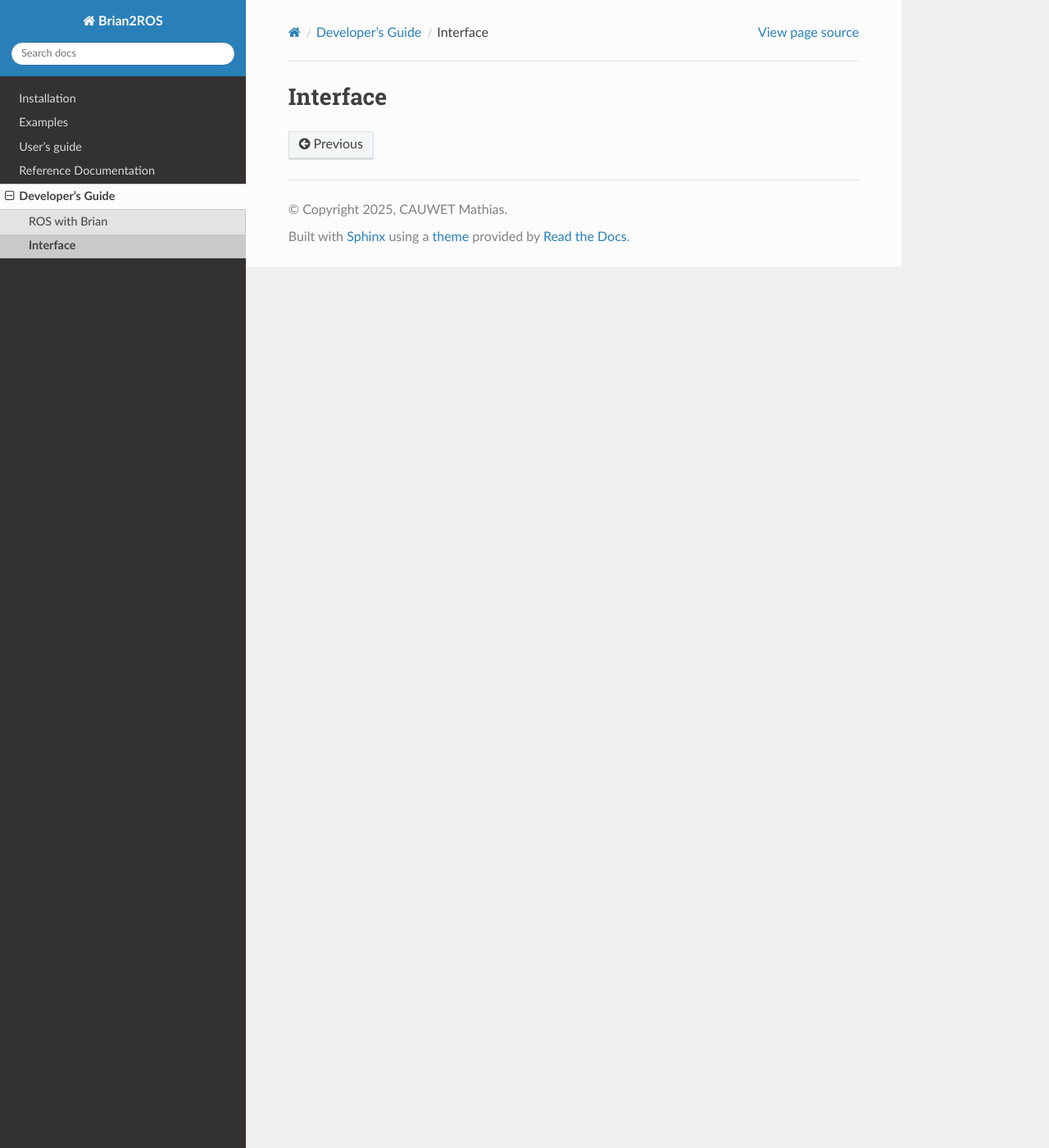
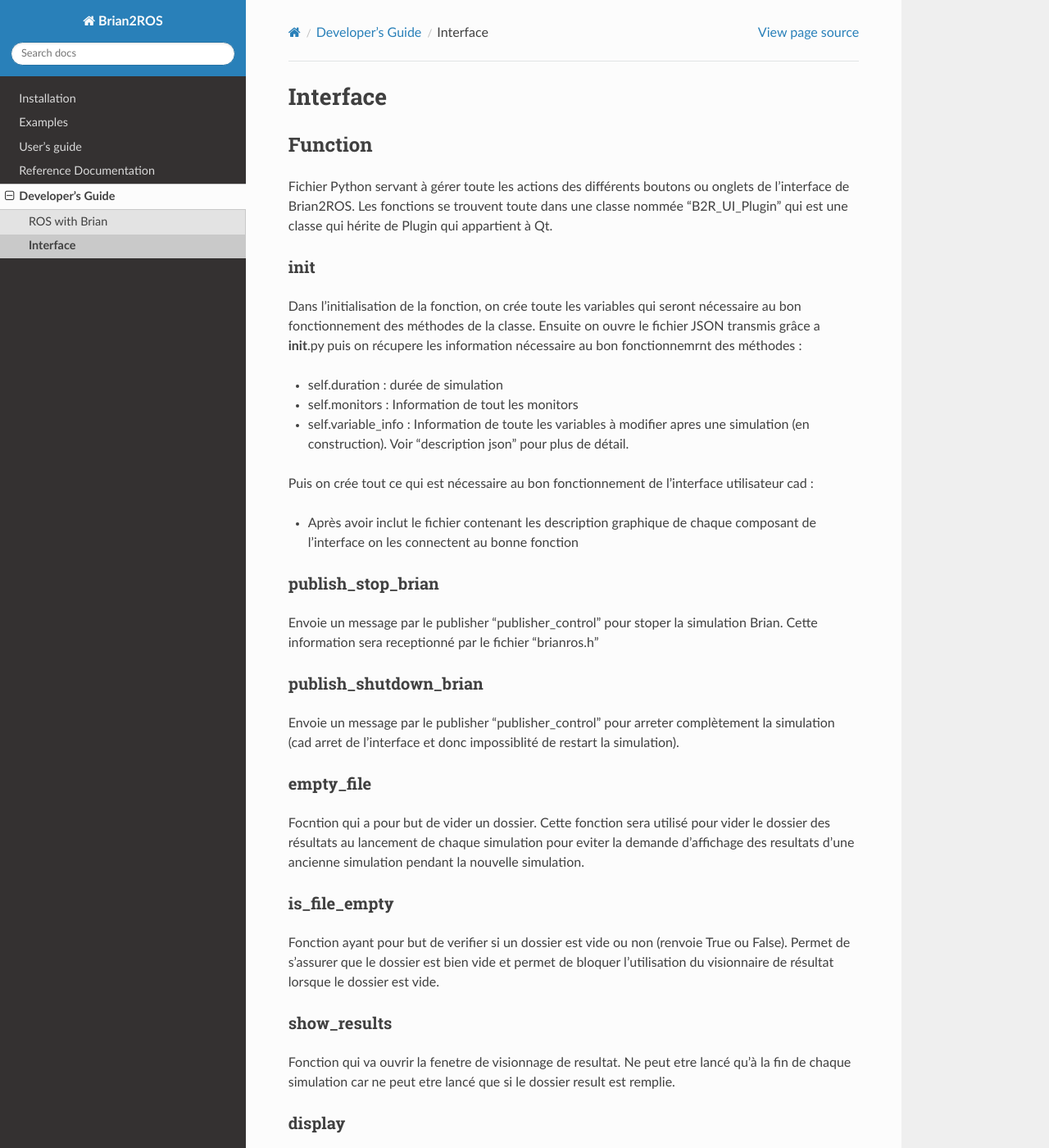
Before and after one commit to brian-team/brian2ros, a Sphinx documentation site: the page built from docs/dev_guide/interface.md, in a window 1280 px wide and 1400 px high. Shown: the whole window at 82% size. Built offline with Sphinx 7.4.7 and the Read the Docs theme 3.1.0, drawn with Linux system fonts in a browser that asks for light colours; pages that are not in the unit, such as notebooks, are missing from menus; some of the changed text lies outside the part shown.

Commit message:
feat: Update interface documentation to include detailed function descriptions and initialization process for B2R_UI_Plugin

```diff
--- a/docs/dev_guide/interface.md
+++ b/docs/dev_guide/interface.md
@@ -1 +1,42 @@
 # Interface
+
+## Function
+
+Fichier Python servant à gérer toute les actions des différents boutons ou onglets de l'interface de Brian2ROS.
+Les fonctions se trouvent toute dans une classe nommée "B2R_UI_Plugin" qui est une classe qui hérite de Plugin qui appartient à Qt.
+
+### __init__
+
+Dans l'initialisation de la fonction, on crée toute les variables qui seront nécessaire au bon fonctionnement des méthodes de la classe.
+Ensuite on ouvre le fichier JSON transmis grâce a __init__.py puis on récupere les information nécessaire au bon fonctionnemrnt des méthodes :
+- self.duration : durée de simulation
+- self.monitors : Information de tout les monitors
+- self.variable_info : Information de toute les variables à modifier apres une simulation (en construction).
+Voir "description json" pour plus de détail.
+
+Puis on crée tout ce qui est nécessaire au bon fonctionnement de l'interface utilisateur cad :
+- Après avoir inclut le fichier contenant les description graphique de chaque composant de l'interface on les connectent au bonne fonction
+
+### publish_stop_brian
+
+Envoie un message par le publisher "publisher_control" pour stoper la simulation Brian.
+Cette information sera receptionné par le fichier "brianros.h"
+
+### publish_shutdown_brian
+Envoie un message par le publisher "publisher_control" pour arreter complètement la simulation (cad arret de l'interface et donc impossiblité de restart la simulation).
+
+### empty_file
+
+Focntion qui a pour but de vider un dossier. Cette fonction sera utilisé pour vider le dossier des résultats au lancement de chaque simulation pour eviter la demande d'affichage des resultats d'une ancienne simulation pendant la nouvelle simulation.
+
+### is_file_empty
+
+Fonction ayant pour but de verifier si un dossier est vide ou non (renvoie True ou False). Permet de s'assurer que le dossier est bien vide et permet de bloquer l'utilisation du visionnaire de résultat lorsque le dossier est vide.
+
+### show_results
+
+Fonction qui va ouvrir la fenetre de visionnage de resultat. Ne peut etre lancé qu'à la fin de chaque simulation car ne peut etre lancé que si le dossier result est remplie.
+
+### display
+
+Fonction pour ajouter un plot au visionneur de resultat. La fonction va d'abord récupérer le choix selectionné dans la comboBox (menu defilant) puis l'indice demandé par l'utilisateur dans la fenetre de ek
```
